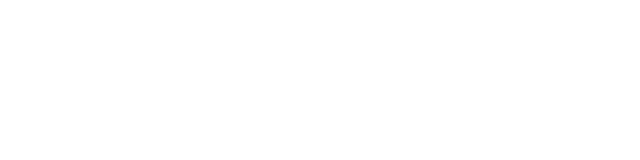
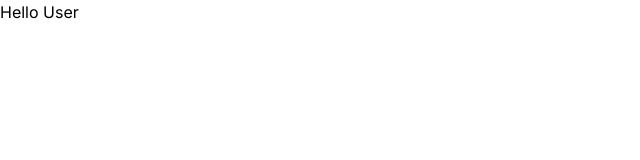
Before and after one commit to Derrick99234/famsup, a React (Create React App) app in the folder Frontend/: page /userdashboard in a window 1280 px wide. Before the commit this address had no page. Shown: the top 160 px of the page, without its empty margins (0-640 px from the left). Built offline with nearby package versions, Linux system fonts and the light colour scheme.

Commit message:
I created an AdminDashboard Page and UserDashboard Page

```diff
--- a/Frontend/public/index.html
+++ b/Frontend/public/index.html
@@ -2,7 +2,7 @@
 <html lang="en">
   <head>
     <meta charset="utf-8" />
-    <link rel="icon" href="./favicon.ico" />
+    <link rel="icon" href="favicon.ico" />
     <meta name="viewport" content="width=device-width, initial-scale=1" />
     <meta name="theme-color" content="#000000" />
     <meta
--- /dev/null
+++ b/Frontend/src/pages/Admin/Dashboard.jsx
@@ -0,0 +1,8 @@
+function Dashboard(){
+    return(
+        <>
+            <h1>Welcome ADMIN BDEV</h1>
+        </>
+    );
+};
+export default Dashboard;
--- a/Frontend/src/pages/Admin/Signin.jsx
+++ b/Frontend/src/pages/Admin/Signin.jsx
@@ -37,12 +37,17 @@
               className="w-full px-3 py-2 border border-gray-300 rounded-md"
             />
           </div>
+          <Link to="/admindashboard">
           <button
             type="submit"
             className="w-full py-2 bg-blue-500 text-white rounded-md hover:bg-blue-600"
           >
+
+
+
             Sign In
           </button>
+          </Link>
           <div className="mt-4 text-center">
             <button
               type="button"
--- /dev/null
+++ b/Frontend/src/pages/Dashboard/UserDashboard.jsx
@@ -0,0 +1,10 @@
+function UserDashboard(){
+    return(
+        <>
+            <div>
+                <h1>Hello User</h1>
+            </div>
+        </>
+    )
+};
+export default UserDashboard;
--- a/Frontend/src/pages/Join/Signin.jsx
+++ b/Frontend/src/pages/Join/Signin.jsx
@@ -17,7 +17,7 @@
 
       if (res.data && res.data.accessToken) {
         localStorage.setItem("accessToken", res.data.accessToken);
-        navigate("/");
+        navigate("/userdashboard");
       }
     } catch (e) {
       console.log(e);
--- a/Frontend/src/routes/index.js
+++ b/Frontend/src/routes/index.js
@@ -2,9 +2,11 @@
 import { Routes, Route, useLocation } from "react-router-dom";
 import LoadingScreen from "../components/Preloader/LoadingScreen";
 import AdminSignIn from "../pages/Admin/Signin";
+import Dashboard from "../pages/Admin/Dashboard";
 import Home from "../pages/Home/Home";
 import SignUp from "../pages/Join/Signup";
 import SignIn from "../pages/Join/Signin";
+import UserDashboard from "../pages/Dashboard/UserDashboard";
 
 const FolderRoute = () => {
   const [loading, setLoading] = useState(false);
@@ -28,8 +30,10 @@
       <Routes>
         <Route path="/" element={<Home />} />
         <Route path="/adminsignin" element={<AdminSignIn />} />
+        <Route path="/admindashboard" element={<Dashboard />} />
         <Route path="/signup" element={<SignUp />} />
         <Route path="/signin" element={<SignIn />} />
+        <Route path="/userdashboard" element={<UserDashboard />} />
       </Routes>
     </div>
   );
```
